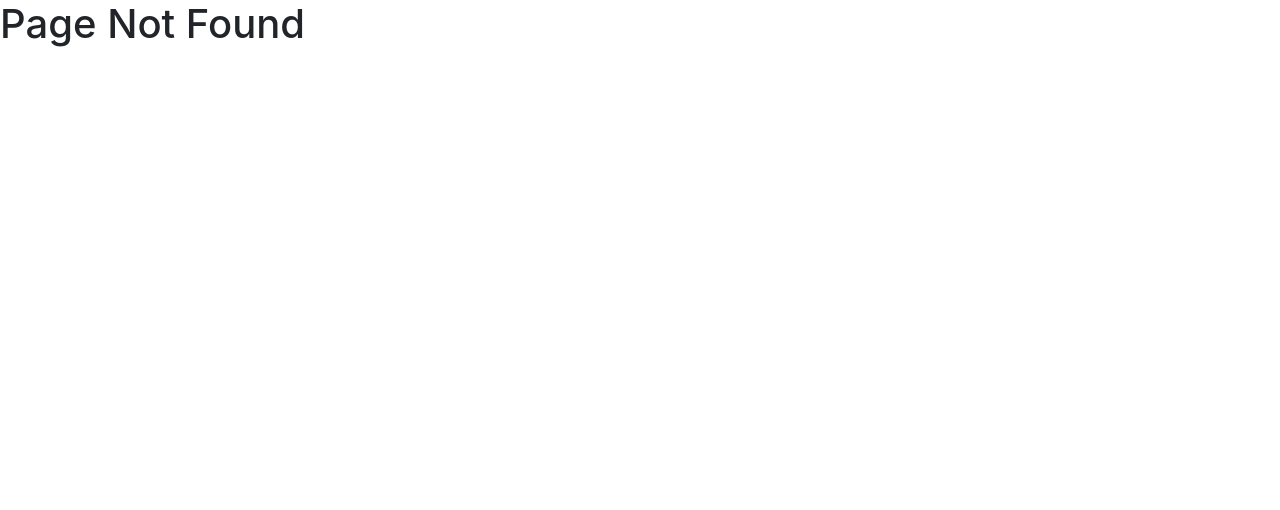
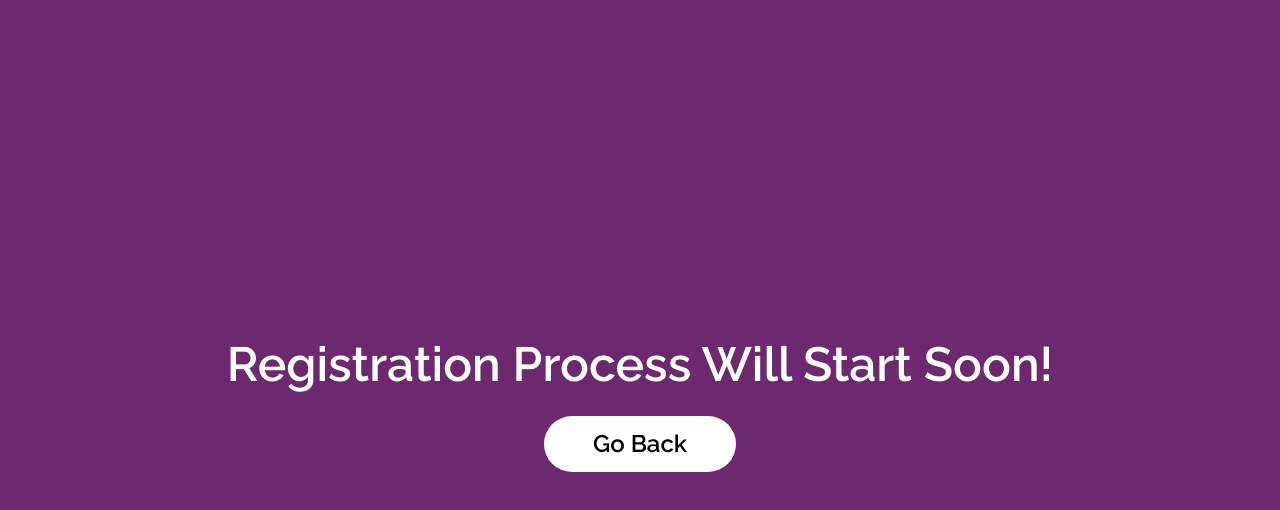
Before and after one commit to ayaniitgoa/TechFest, a React (Create React App) app: page /register in a window 1280 px wide. Before the commit this address had no page. Shown: the top 510 px of the page. Built offline with nearby package versions, Linux system fonts and the light colour scheme.

Commit message:
Added registeration page

```diff
--- a/src/App.js
+++ b/src/App.js
@@ -5,6 +5,7 @@ import PageNotFound from "./Containers/404Page/PageNotFound";
 
 import IndividualEvent from "./Containers/IndividualEvent/IndividualEvent";
 import IndividualEventRegistraion from "./Containers/IndividualEventRegister/IndividualEventRegistration";
+import Register from "./Containers/Register/Register";
 
 function App() {
   return (
@@ -18,6 +19,7 @@ function App() {
             path="/event/:eventName/register"
             exact
           />
+          <Route component={Register} path="/register" exact />
           <Route component={PageNotFound} />
         </Switch>
       </div>
--- a/src/Containers/HomePage/HomePage.js
+++ b/src/Containers/HomePage/HomePage.js
@@ -8,6 +8,7 @@ import iitgoaLogo from "./IIT-Goa-Logo-White.svg";
 import cepheusLogo from "./cepheus-logo-2.svg";
 import moonLogo from "./moon.svg";
 import NavbarTwo from "../../Components/NavbarTwo/NavbarTwo";
+import { Link } from "react-router-dom";
 
 function HomePage() {
   const [showNav, setShowNav] = useState(false);
@@ -34,12 +35,13 @@ function HomePage() {
       <div className="image-container-home">
         <img className="sky-img" src={sky} alt="" />
         <div className="auth-buttons">
-          <a href="/">
+          <Link to="/register">
             <button>Sign Up</button>
-          </a>
-          <a href="/">
+          </Link>
+
+          <Link to="/register">
             <button>Login</button>
-          </a>
+          </Link>
         </div>
         <div className="buildings-div">
           <img className="buildings-img" src={buildings} alt="" />
--- a/src/Containers/IndividualEvent/IndividualEvent.css
+++ b/src/Containers/IndividualEvent/IndividualEvent.css
@@ -1,7 +1,7 @@
 @import url("https://fonts.googleapis.com/css2?family=Raleway:wght@600&display=swap");
 .ind-eve {
   background: #6d296d;
-  background: linear-gradient(to bottom, #a03d4e, #6d296d);
+  background: linear-gradient(to bottom, #85325f, #6d296d);
   min-height: 100vh;
   font-family: "Raleway", sans-serif;
   position: relative;
@@ -51,7 +51,7 @@
   color: white;
   background-color: white;
   height: 100%;
-  background-color: rgba(255, 255, 255, 0.6);
+  background-color: rgba(255, 255, 255, 0.7);
   padding: 2rem;
   border-radius: 50px;
 }
@@ -79,7 +79,7 @@
   font-size: 2rem;
   z-index: 10;
   outline: none;
-  background-color: rgba(255, 255, 255, 0.6);
+  background-color: rgba(255, 255, 255, 0.7);
 }
 
 @media only screen and (max-width: 640px) {
--- a/src/Containers/IndividualEvent/IndividualEvent.js
+++ b/src/Containers/IndividualEvent/IndividualEvent.js
@@ -24,12 +24,19 @@ function IndividualEvent(props) {
         <h1 className="ind-event-title">{eventData && eventData.label}</h1>
       </div>
       <div className="ind-event-content">
-        <img className="ind-event-poster" src={eventData.posterLink} alt="" />
+        <img
+          className="ind-event-poster"
+          src="https://images.unsplash.com/photo-1511461744085-90a4d1c66be3?ixid=MXwxMjA3fDB8MHxwaG90by1wYWdlfHx8fGVufDB8fHw%3D&ixlib=rb-1.2.1&auto=format&fit=crop&w=634&q=80"
+          alt=""
+        />
         <div className="ind-event-text">
           <p>{eventData && eventData.eventText}</p>
         </div>
       </div>
-      <Link to={`/event/${props.match.params.eventName}/register`}>
+      {/* <Link to={`/event/${props.match.params.eventName}/register`}>
+        <button className="ind-register-btn">Register</button>
+      </Link> */}
+      <Link to={`/register`}>
         <button className="ind-register-btn">Register</button>
       </Link>
       <img className="ind-pantheon" src={pantheon} alt="" />
--- a/src/Containers/IndividualEvent/eventData.js
+++ b/src/Containers/IndividualEvent/eventData.js
@@ -49,7 +49,7 @@ export const data = [
     eventName: "fizzbuzz",
     label: "FIZZBUZZ",
     posterLink:
-      "https://images.unsplash.com/photo-1606681170317-9042ca2b8e98?ixlib=rb-1.2.1&ixid=MXwxMjA3fDB8MHxwaG90by1wYWdlfHx8fGVufDB8fHw%3D&auto=format&fit=crop&w=1868&q=80",
+      "https://images.unsplash.com/photo-1511461744085-90a4d1c66be3?ixid=MXwxMjA3fDB8MHxwaG90by1wYWdlfHx8fGVufDB8fHw%3D&ixlib=rb-1.2.1&auto=format&fit=crop&w=634&q=80",
     eventText:
       " “Coding is the language of the future.” This exciting event is bound to bring out your inner coding genius. You have to solve a total of 6 to 7 questions ranging in their difficulty level. But do not fret, even if you are an absolute beginner, this event ensures that everyone, no matter what their level is, will get something to solve. Do you have what it takes to survive Fizzbuzz and come out on top?",
     date: "16th January, 2021- 7pm to 10pm",
@@ -116,7 +116,7 @@ export const data = [
     numOfFields: 3,
   },
   {
-    eventName: "pythonizeeverything",
+    eventName: "takecharge",
     label: "TAKE CHARGE",
     posterLink:
       "https://images.unsplash.com/photo-1606681170317-9042ca2b8e98?ixlib=rb-1.2.1&ixid=MXwxMjA3fDB8MHxwaG90by1wYWdlfHx8fGVufDB8fHw%3D&auto=format&fit=crop&w=1868&q=80",
--- /dev/null
+++ b/src/Containers/Register/Register.css
@@ -0,0 +1,39 @@
+@import url("https://fonts.googleapis.com/css2?family=Raleway:wght@600&display=swap");
+.no-register-div {
+  background: linear-gradient(to bottom, #85325f, #6d296d);
+  background: #6d296d;
+  font-family: "Raleway", sans-serif;
+  height: 100vh;
+  width: 100vw;
+  padding: 0px;
+  margin: 0px;
+  box-sizing: border-box;
+  display: flex;
+  justify-content: center;
+  align-items: center;
+  text-align: center;
+  flex-direction: column;
+}
+.no-register-text {
+  display: flex;
+  justify-content: center;
+  align-items: center;
+  font-size: 3rem;
+  color: white;
+}
+
+.go-back {
+  padding: 10px 20px;
+  width: 8em;
+  font-size: 1.5em;
+
+  border-radius: 30px;
+  background-color: white;
+  outline: none;
+  border: none;
+  font-family: "Raleway", sans-serif;
+}
+
+.go-back:focus {
+  outline: none;
+}
--- /dev/null
+++ b/src/Containers/Register/Register.js
@@ -0,0 +1,18 @@
+import React from "react";
+import { Link } from "react-router-dom";
+import "./Register.css";
+
+function Register() {
+  return (
+    <div className="no-register-div">
+      <div className="no-register-text">
+        <p>Registration Process Will Start Soon!</p>
+      </div>
+      <Link to="/">
+        <button className="go-back">Go Back</button>
+      </Link>
+    </div>
+  );
+}
+
+export default Register;
```
Also changed, not shown: 1 other file (tests, documents, lock files or other folders).
